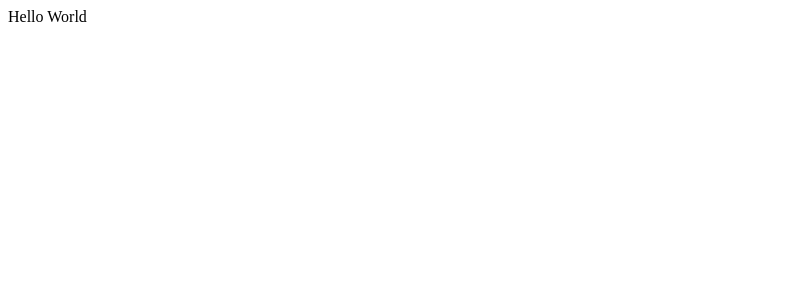
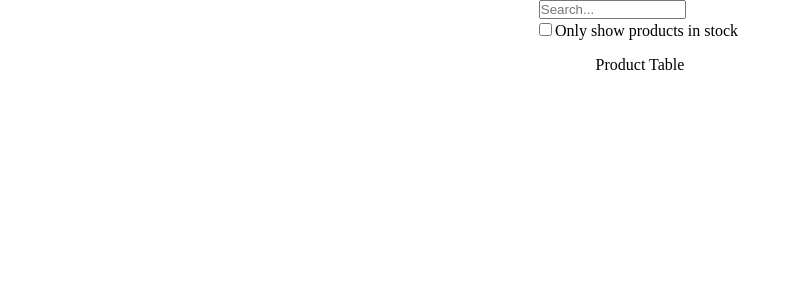
Before and after one commit to wesleysan7os/thinking-react, a React (Create React App) app: page / in a window 1280 px wide. Shown: the top 300 px of the page, without its empty margins (0-792 px from the left). Built offline with nearby package versions, Linux system fonts and the light colour scheme.

Commit message:
feat: searhbar component layout

```diff
--- /dev/null
+++ b/db.json
@@ -0,0 +1,19 @@
+{
+  "posts": [
+    {
+      "id": 1,
+      "title": "json-server",
+      "author": "typicode"
+    }
+  ],
+  "comments": [
+    {
+      "id": 1,
+      "body": "some comment",
+      "postId": 1
+    }
+  ],
+  "profile": {
+    "name": "typicode"
+  }
+}
--- a/package.json
+++ b/package.json
@@ -6,7 +6,6 @@
     "@testing-library/jest-dom": "^5.16.4",
     "@testing-library/react": "^13.2.0",
     "@testing-library/user-event": "^13.5.0",
-    "json-server": "^0.17.0",
     "react": "^18.1.0",
     "react-dom": "^18.1.0",
     "react-scripts": "5.0.1",
--- a/src/App.css
+++ b/src/App.css
@@ -0,0 +1,12 @@
+* {
+  box-sizing: border-box;
+  margin: 0;
+  padding: 0;
+}
+
+.App {
+  display: flex;
+  flex-direction: column;
+  justify-content: center;
+  align-items: center;
+}
--- a/src/App.js
+++ b/src/App.js
@@ -1,11 +1,29 @@
+import { useState } from 'react';
+
+import { SearchBar } from './components/SearchBar/SearchBar';
+import { ProductTable } from './components/ProductTable/ProductTable';
+import { ProductCategoryRow } from './components/ProductCategoryRow/ProductCategoryRow';
+import { ProductRow } from './components/ProductRow/ProductRow';
 import './App.css';
 
-function App() {
+export default function App() {
+  const [products, setProducts] = useState([
+    {category: "Sporting Goods", price: "$49.99", stocked: true, name: "Football"},
+    {category: "Sporting Goods", price: "$9.99", stocked: true, name: "Baseball"},
+    {category: "Sporting Goods", price: "$29.99", stocked: false, name: "Basketball"},
+    {category: "Electronics", price: "$99.99", stocked: true, name: "iPod Touch"},
+    {category: "Electronics", price: "$399.99", stocked: false, name: "iPhone 5"},
+    {category: "Electronics", price: "$199.99", stocked: true, name: "Nexus 7"}
+  ]);
+
   return (
-    <div>
-      Hello World
+    <div className='App'>
+      <SearchBar />
+      <ProductTable>
+        <ProductCategoryRow>
+          <ProductRow></ProductRow>
+        </ProductCategoryRow>
+      </ProductTable>
     </div>
   );
 }
-
-export default App;
--- /dev/null
+++ b/src/components/ProductCategoryRow/ProductCategoryRow.js
@@ -0,0 +1,3 @@
+export function ProductCategoryRow() {
+  return <div>Product Category Row works!</div>
+}
--- /dev/null
+++ b/src/components/ProductRow/ProductRow.js
@@ -0,0 +1,3 @@
+export function ProductRow() {
+  return <div>Product Row works!</div>
+}
--- /dev/null
+++ b/src/components/ProductTable/ProductTable.js
@@ -0,0 +1,3 @@
+export function ProductTable() {
+  return <div>Product Table</div>
+}
--- /dev/null
+++ b/src/components/SearchBar/SearchBar.css
@@ -0,0 +1,15 @@
+form {
+  display: flex;
+  flex-direction: column;
+  max-width: 13rem;
+  margin-bottom: 1rem;
+}
+
+form > input {
+  width: 9.2rem;
+  margin-bottom: 0.2rem;
+}
+
+.checkboxLabel {
+  padding: 0 0.2rem;
+}
--- /dev/null
+++ b/src/components/SearchBar/SearchBar.js
@@ -0,0 +1,15 @@
+import './SearchBar.css';
+
+export function SearchBar() {
+  return (
+    <form>
+      <input type="text" placeholder="Search..." />
+      <div>
+        <input type="checkbox" id="stock" />
+        <lable for="stock" className="checkboxLabel">
+          Only show products in stock
+        </lable>
+      </div>
+    </form>
+  );
+}
```
Also changed, not shown: src/components/ProductCategoryRow/ProductCategoryRow.css (added), src/components/ProductRow/ProductRow.css (added), src/components/ProductTable/ProductTable.css (added), 1 other file (tests, documents, lock files or other folders).
